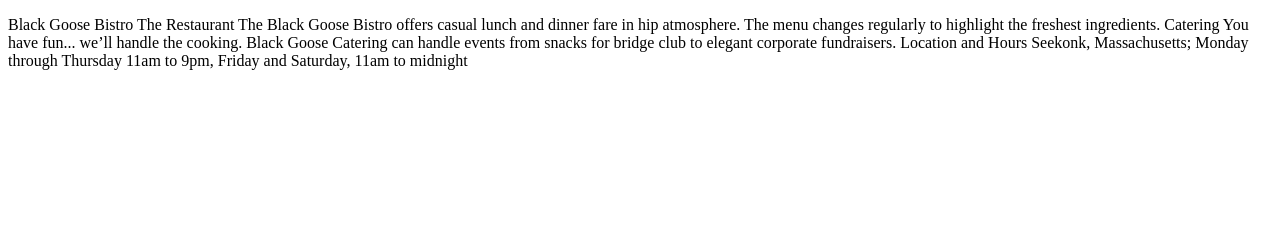
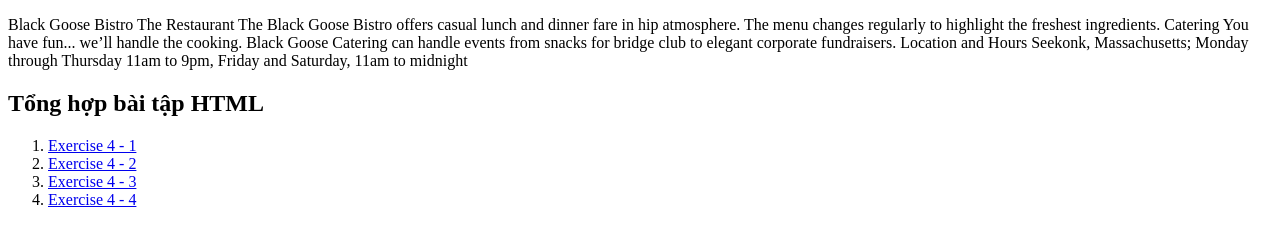
Before and after one commit to miinato/miinato.github.io, a plain HTML site: page index.html in a window 1280 px wide. Drawn offline with Linux system fonts and the light colour scheme.

Commit message:
Bổ sung exercise test

```diff
--- a/index.html
+++ b/index.html
@@ -21,6 +21,14 @@
     Seekonk, Massachusetts;
     Monday through Thursday 11am to 9pm, Friday and Saturday, 11am to
     midnight</p>
+
+    <h2>Tổng hợp bài tập HTML</h2>
+    <ol>
+        <li><a href="LAB/HTML/exercise.4-1/index.html"> Exercise 4 - 1 </a></li>
+        <li><a href="LAB/HTML/exercise.4-2/index.html"> Exercise 4 - 2 </a></li>
+        <li><a href="LAB/HTML/exercise.4-3/index.html"> Exercise 4 - 3 </a></li>
+        <li><a href="LAB/HTML/exercise.4-4/index.html"> Exercise 4 - 4 </a></li>
+    </ol>
 </body>
 
 </html>
```
Also changed, not shown: LAB/HTML/exercise.4-1/index.html (added, +11 -0 lines), LAB/CSS/exercise.11-1/index.html (added), LAB/HTML/exercise.4-2/index.html (added), 1 other file.
